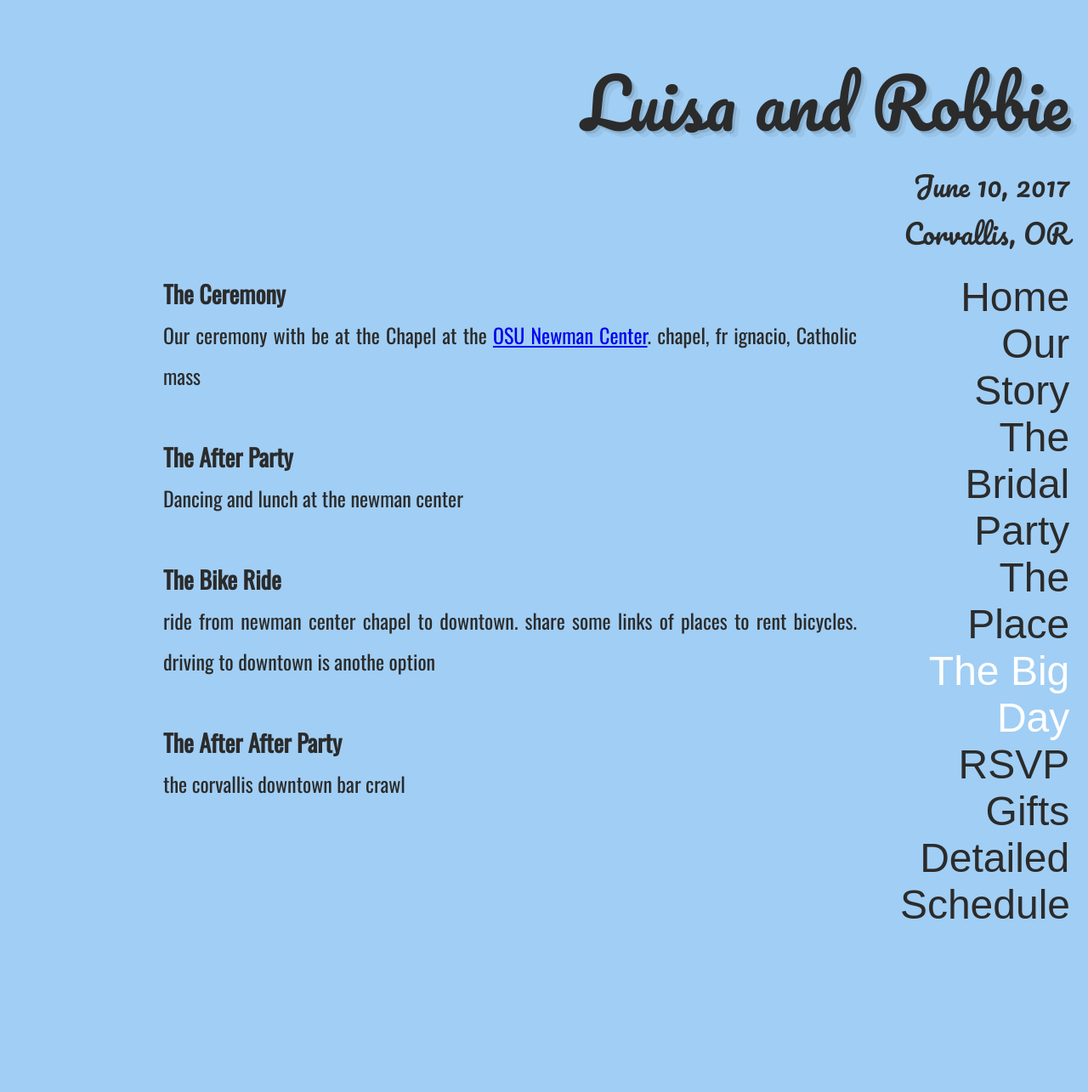
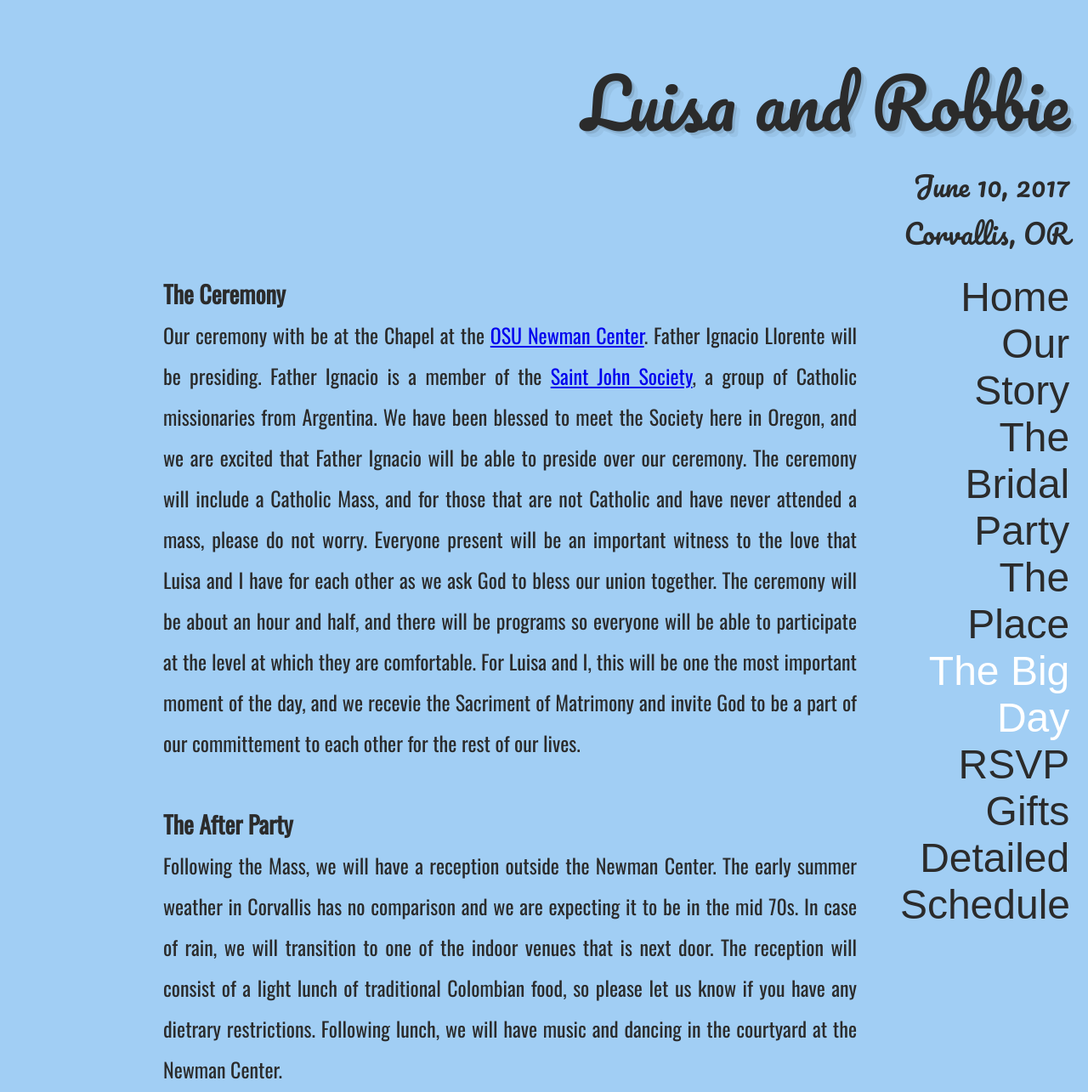
Before and after one commit to rpspragg/rpspragg.github.io, a plain HTML site: page wedding/day.html in a window 1280 px wide. Shown: the top 1285 px of the page at 85% size. Before the commit the page ends 1092 px from the top, so only its background shows below. Drawn offline with nearby package versions, Linux system fonts and the light colour scheme; a web font is replaced by a local one.

Commit message:
finalzied day I think!
goes to Senora Mamsita for approval

```diff
--- a/wedding/day.html
+++ b/wedding/day.html
@@ -33,31 +33,23 @@
 <div class="content">
 <h3>The Ceremony</h3>
 <p>
-	Our ceremony with be at the Chapel at the <a href="http://osunewman.org/">OSU Newman Center</a>.
+	Our ceremony with be at the Chapel at the <a href="http://osunewman.org/">OSU Newman Center</a>. Father Ignacio Llorente will be presiding. Father Ignacio is a member of the <a href="https://www.socsj.org/">Saint John Society</a>, a group of Catholic missionaries from Argentina. We have been blessed to meet the Society here in Oregon, and we are excited that Father Ignacio will be able to preside over our ceremony. The ceremony will include a Catholic Mass, and for those that are not Catholic and have never attended a mass, please do not worry. Everyone present will be an important witness to the love that Luisa and I have for each other as we ask God to bless our union together.  The ceremony will be about an hour and half, and there will be programs so everyone will be able to participate at the level at which they are comfortable. For Luisa and I, this will be one the most important moment of the day, and we recevie the Sacriment of Matrimony and invite God to be a part of our committement to each other for the rest of our lives.
+</p>
 
-	 chapel, fr ignacio, Catholic mass
-</p>
 <h3>The After Party</h3>
 <p>
-	Dancing and lunch at the newman center
+	Following the Mass, we will have a reception outside the Newman Center. The early summer weather in Corvallis has no comparison and we are expecting it to be in the mid 70s. In case of rain, we will transition to one of the indoor venues that is next door. The reception will consist of a light lunch of traditional Colombian food, so please let us know if you have any dietrary restrictions. Following lunch, we will have music and dancing in the courtyard at the Newman Center.
 </p>
+
 <h3>The Bike Ride</h3>
 <p>
-	ride from newman center chapel to downtown. share some links of places to rent bicycles. driving to downtown is anothe option
+	Arond 3 pm, following the party, we are planning to have a bike procession to downtown Corvallis to continue the party. For our friends and family joining from out-of-town, there are options to <a href="https://www.yelp.com/search?cflt=bikerentals&find_loc=Corvallis%2C+OR">rent bikes</a>. If you don't feel comfortable riding a bike, or are unable to find an option to rent, downtown is a short walk away (15 mintues) or there are plenty of parking spots. On the day, we will have a more defined plan so we can plan the meet at downtown.
 </p>
 <h3>The After After Party</h3>
 <p>
-	the corvallis downtown bar crawl
+	Corvallis is known for their many craft breweries, a wide selection of eateries, and an awesome downtown area. We hope to make our way around all of our favorite places, and share with you the place that we have come to call our home!
 </p>
-
-
 </div>
-
-
-
-
-
-
 </div>
 </body>
 </html>
```
